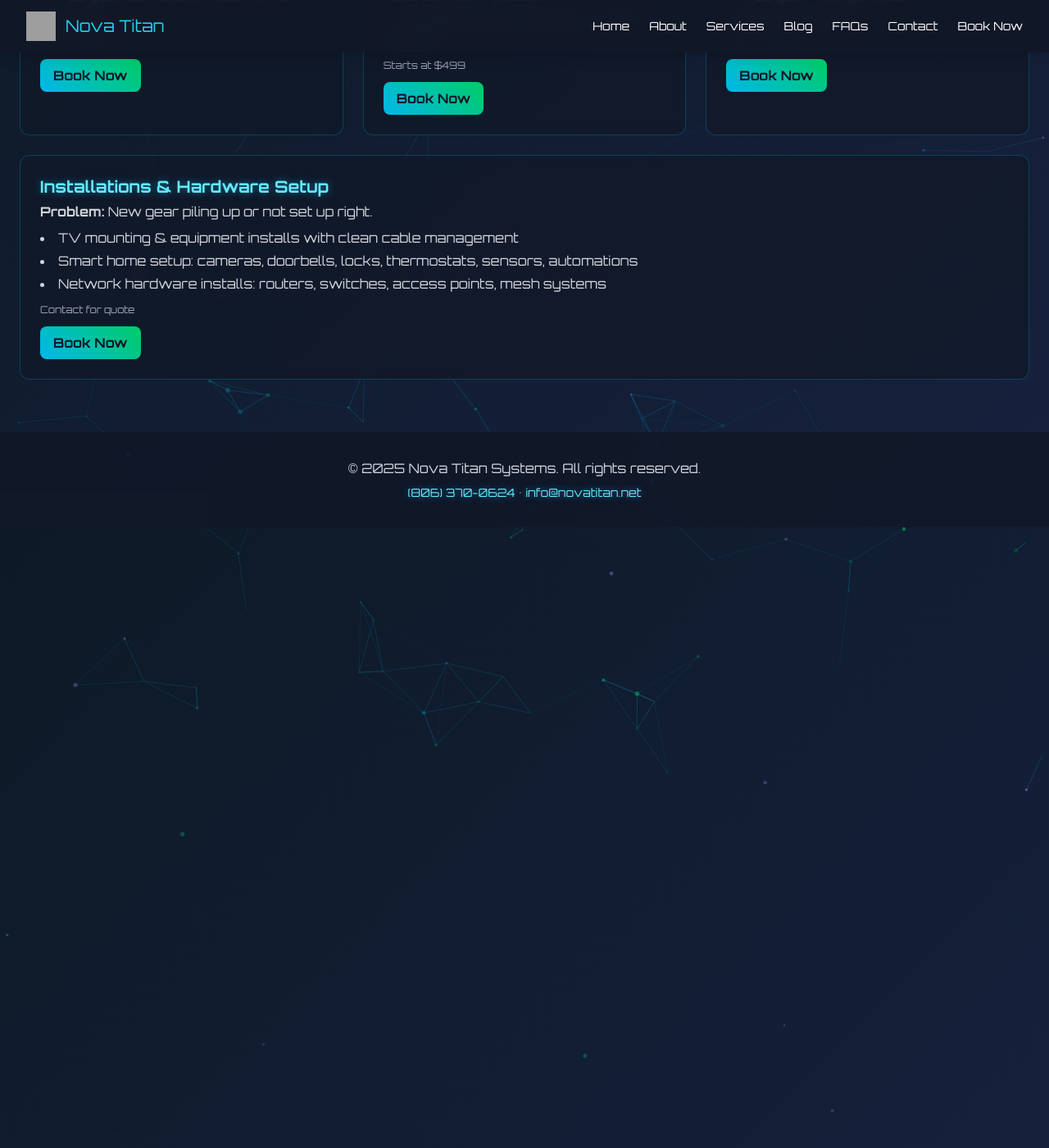
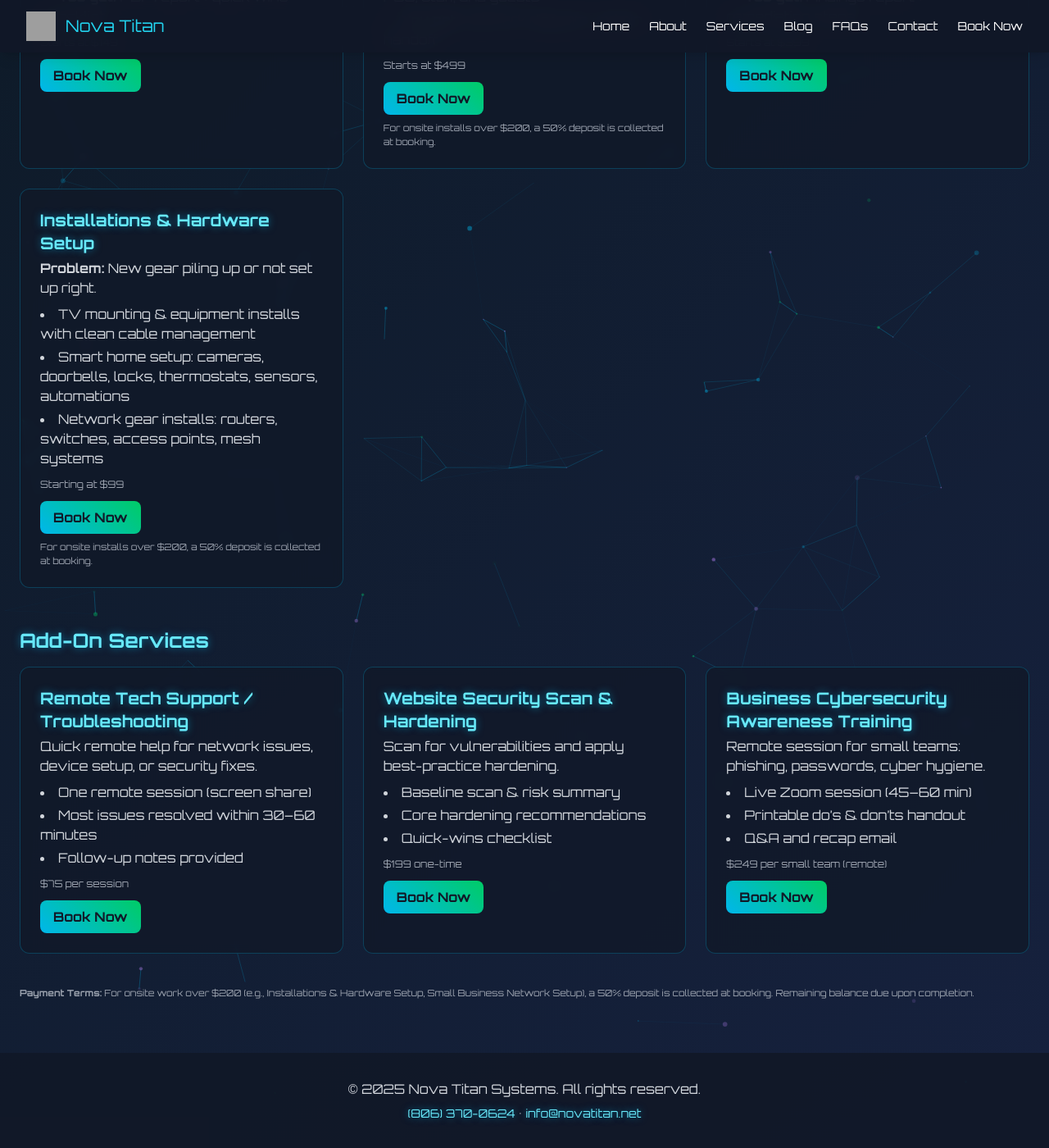
Before and after one commit to tzsmit/novatitan.github.io, a Jekyll site: the page services/index.html, which Jekyll copies as it is, in a window 1280 px wide and 1400 px high, scrolled down 417 px. Shown: the whole window at 82% size. Built offline with Jekyll 4.4.1, drawn with Linux system fonts in a browser that asks for light colours; nearby versions of some CDN libraries; grey boxes are pictures that could not be loaded.

Commit message:
Update services/index.html

```diff
--- a/services/index.html
+++ b/services/index.html
@@ -34,7 +34,7 @@
     h1, h2, h3 { text-shadow: 0 0 10px rgba(0,183,235,.55); }
   </style>
 
-  <!-- LocalBusiness JSON-LD -->
+  <!-- LocalBusiness JSON-LD (offers updated) -->
   <script type="application/ld+json">
   {
     "@context": "https://schema.org",
@@ -56,9 +56,20 @@
     "geo": { "@type": "GeoCoordinates", "latitude": 33.5779, "longitude": -101.8552 },
     "sameAs": [],
     "makesOffer": [
-      { "@type": "Offer", "itemOffered": { "@type": "Service", "name": "Home Wi-Fi Security Audit" } },
-      { "@type": "Offer", "itemOffered": { "@type": "Service", "name": "Small Business Network Setup" } },
-      { "@type": "Offer", "itemOffered": { "@type": "Service", "name": "Cloud Security Checkup" } }
+      { "@type": "Offer", "priceCurrency": "USD", "price": "149", "url": "https://novatitan.net/book-now/", "availability": "https://schema.org/InStock",
+        "itemOffered": { "@type": "Service", "name": "Home Wi-Fi Security Audit", "description": "Router hardening, password policy, device inventory. PDF report + quick wins checklist." } },
+      { "@type": "Offer", "priceCurrency": "USD", "price": "499", "url": "https://novatitan.net/book-now/", "availability": "https://schema.org/InStock",
+        "itemOffered": { "@type": "Service", "name": "Small Business Network Setup", "description": "Secure switching, VLANs, AP placement, guest networks. Network diagram + admin handoff." } },
+      { "@type": "Offer", "priceCurrency": "USD", "price": "399", "url": "https://novatitan.net/book-now/", "availability": "https://schema.org/InStock",
+        "itemOffered": { "@type": "Service", "name": "Cloud Security Checkup", "description": "IAM audit, MFA enforcement, misconfiguration fixes. Findings report + remediation steps." } },
+      { "@type": "Offer", "priceCurrency": "USD", "price": "199", "url": "https://novatitan.net/book-now/", "availability": "https://schema.org/InStock",
+        "itemOffered": { "@type": "Service", "name": "Installations & Hardware Setup", "description": "Install networking gear, cameras, smart devices; clean cable management. Price varies by complexity." } },
+      { "@type": "Offer", "priceCurrency": "USD", "price": "75", "url": "https://novatitan.net/book-now/", "availability": "https://schema.org/InStock",
+        "itemOffered": { "@type": "Service", "name": "Remote Tech Support / Troubleshooting", "description": "One remote session for network/device issues or cybersecurity fixes." } },
+      { "@type": "Offer", "priceCurrency": "USD", "price": "199", "url": "https://novatitan.net/book-now/", "availability": "https://schema.org/InStock",
+        "itemOffered": { "@type": "Service", "name": "Website Security Scan & Hardening", "description": "Site scan for vulnerabilities and hardening best practices." } },
+      { "@type": "Offer", "priceCurrency": "USD", "price": "249", "url": "https://novatitan.net/book-now/", "availability": "https://schema.org/InStock",
+        "itemOffered": { "@type": "Service", "name": "Business Cybersecurity Awareness Training", "description": "Remote session for small teams: phishing, password hygiene, cyber basics." } }
     ]
   }
   </script>
@@ -86,6 +97,7 @@
   <main class="content pt-28 pb-16 max-w-7xl mx-auto px-6">
     <h1 class="text-4xl font-bold text-cyan-300">Services</h1>
 
+    <!-- Core Services -->
     <div class="grid grid-cols-1 md:grid-cols-3 gap-6 mt-8">
       <section id="home-audit" class="card rounded-xl p-6">
         <h3 class="text-xl font-semibold text-cyan-300">Home Wi-Fi Security Audit</h3>
@@ -109,6 +121,7 @@
         </ul>
         <p class="text-xs text-gray-400 mt-3">Starts at $499</p>
         <a class="mt-3 inline-block btn-grad text-gray-900 font-semibold py-2 px-4 rounded-lg" href="/book-now/">Book Now</a>
+        <p class="text-[11px] text-gray-400 mt-2">For onsite installs over $200, a 50% deposit is collected at booking.</p>
       </section>
 
       <section id="cloud-security" class="card rounded-xl p-6">
@@ -123,18 +136,66 @@
         <a class="mt-3 inline-block btn-grad text-gray-900 font-semibold py-2 px-4 rounded-lg" href="/book-now/">Book Now</a>
       </section>
 
-      <!-- Simplified Installations (concise) -->
-      <section id="installations" class="card rounded-xl p-6 md:col-span-3">
+      <section id="installations" class="card rounded-xl p-6">
         <h3 class="text-xl font-semibold text-cyan-300">Installations & Hardware Setup</h3>
         <p class="text-gray-300 mt-1"><strong>Problem:</strong> New gear piling up or not set up right.</p>
         <ul class="list-disc list-inside text-gray-300 mt-2 space-y-1">
           <li>TV mounting & equipment installs with clean cable management</li>
           <li>Smart home setup: cameras, doorbells, locks, thermostats, sensors, automations</li>
-          <li>Network hardware installs: routers, switches, access points, mesh systems</li>
+          <li>Network gear installs: routers, switches, access points, mesh systems</li>
         </ul>
-        <p class="text-xs text-gray-400 mt-3">Contact for quote</p>
+        <p class="text-xs text-gray-400 mt-3">Starting at $99</p>
+        <a class="mt-3 inline-block btn-grad text-gray-900 font-semibold py-2 px-4 rounded-lg" href="/book-now/">Book Now</a>
+        <p class="text-[11px] text-gray-400 mt-2">For onsite installs over $200, a 50% deposit is collected at booking.</p>
+      </section>
+    </div>
+
+    <!-- Add-On Services -->
+    <h2 class="text-2xl font-semibold text-cyan-300 mt-12">Add-On Services</h2>
+    <div class="grid grid-cols-1 md:grid-cols-3 gap-6 mt-4">
+      <section id="remote-support" class="card rounded-xl p-6">
+        <h3 class="text-xl font-semibold text-cyan-300">Remote Tech Support / Troubleshooting</h3>
+        <p class="text-gray-300 mt-1">Quick remote help for network issues, device setup, or security fixes.</p>
+        <ul class="list-disc list-inside text-gray-300 mt-2 space-y-1">
+          <li>One remote session (screen share)</li>
+          <li>Most issues resolved within 30–60 minutes</li>
+          <li>Follow-up notes provided</li>
+        </ul>
+        <p class="text-xs text-gray-400 mt-3">$75 per session</p>
         <a class="mt-3 inline-block btn-grad text-gray-900 font-semibold py-2 px-4 rounded-lg" href="/book-now/">Book Now</a>
       </section>
+
+      <section id="web-security" class="card rounded-xl p-6">
+        <h3 class="text-xl font-semibold text-cyan-300">Website Security Scan & Hardening</h3>
+        <p class="text-gray-300 mt-1">Scan for vulnerabilities and apply best-practice hardening.</p>
+        <ul class="list-disc list-inside text-gray-300 mt-2 space-y-1">
+          <li>Baseline scan & risk summary</li>
+          <li>Core hardening recommendations</li>
+          <li>Quick-wins checklist</li>
+        </ul>
+        <p class="text-xs text-gray-400 mt-3">$199 one-time</p>
+        <a class="mt-3 inline-block btn-grad text-gray-900 font-semibold py-2 px-4 rounded-lg" href="/book-now/">Book Now</a>
+      </section>
+
+      <section id="awareness-training" class="card rounded-xl p-6">
+        <h3 class="text-xl font-semibold text-cyan-300">Business Cybersecurity Awareness Training</h3>
+        <p class="text-gray-300 mt-1">Remote session for small teams: phishing, passwords, cyber hygiene.</p>
+        <ul class="list-disc list-inside text-gray-300 mt-2 space-y-1">
+          <li>Live Zoom session (45–60 min)</li>
+          <li>Printable do’s & don’ts handout</li>
+          <li>Q&A and recap email</li>
+        </ul>
+        <p class="text-xs text-gray-400 mt-3">$249 per small team (remote)</p>
+        <a class="mt-3 inline-block btn-grad text-gray-900 font-semibold py-2 px-4 rounded-lg" href="/book-now/">Book Now</a>
+      </section>
+    </div>
+
+    <!-- Payment Terms -->
+    <div class="mt-10">
+      <p class="text-[11px] text-gray-400">
+        <strong>Payment Terms:</strong> For onsite work over $200 (e.g., Installations & Hardware Setup, Small Business Network Setup),
+        a 50% deposit is collected at booking. Remaining balance due upon completion.
+      </p>
     </div>
   </main>
 
```
